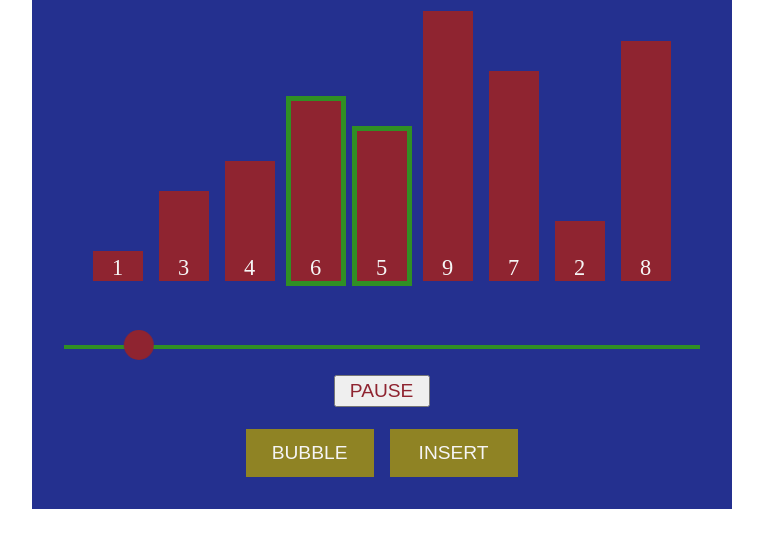
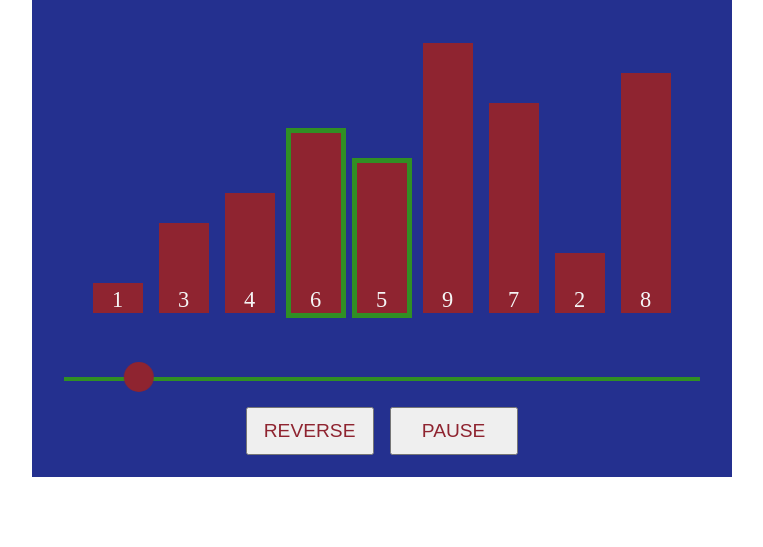
Before and after one commit to dexinho/sort_animations, a plain HTML site: page index.html in a window 1280 px wide. Both pictures are taken after a click on the button "BUBBLE". Shown: the part 203-750 px from the top of the page, without its empty margins (252-1015 px from the left). Drawn offline with Linux system fonts and the light colour scheme.

Commit message:
fixed pause, resume and reverse buttons

```diff
--- a/index.html
+++ b/index.html
@@ -19,7 +19,7 @@
         <div id="tracking-bar">
           <div id="tracking-current-pos"></div>
           <div id="play-settings">
-            <!-- <button id="reverse-btn">REVERSE</button> -->
+            <button id="reverse-btn">REVERSE</button>
             <button id="pause-btn">PAUSE</button>
           </div>
         </div>
--- a/src/utility/appendNumbers.js
+++ b/src/utility/appendNumbers.js
@@ -1,12 +1,12 @@
 import { numbersDiv } from "./querySelectors.js";
-import ALGO_DATA from "./globalVar.js";
+import { ALGO_DATA } from "./globalVar.js";
 
 const appendNumbers = () => {
   const initialArr = [...ALGO_DATA.initialArr];
   for (let i = 0; i < initialArr.length; i++) {
     const number = document.createElement("div");
     number.classList.add("number-blocks");
-    number.id = `number-${i}`
+    number.id = `number-${i}`;
     number.innerText = initialArr[i];
     number.style.height = initialArr[i] * 30 + "px";
     numbersDiv.append(number);
--- a/src/utility/attachAlgoBtnListeners.js
+++ b/src/utility/attachAlgoBtnListeners.js
@@ -1,25 +1,20 @@
 import { algoBtns } from "./querySelectors.js";
 import bubbleSort from "./bubbleSort.js";
 import startAnimation from "./startAnimation.js";
-import ALGO_DATA from "./globalVar.js";
 import insertSort from "./insertSort.js";
 
 const attachAlgoBtnListeners = () => {
   algoBtns.forEach((btn) => {
     btn.addEventListener("click", () => {
       let pairMoves;
-      let currentMove;
       if (btn.id === "bubble-sort-btn") {
         pairMoves = bubbleSort();
-        currentMove = ALGO_DATA.bubble.currentMove;
-        ALGO_DATA.algoRunning = 'bubble'
       } else if (btn.id === "insert-sort-btn") {
         pairMoves = insertSort();
-        currentMove = ALGO_DATA.insert.currentMove;
-        ALGO_DATA.algoRunning = 'insert'
       }
 
-      startAnimation({ pairMoves, currentMove, direction: true });
+      algoBtns.forEach(button => button.style.display = 'none')
+      startAnimation({ pairMoves, direction: true });
     });
   });
 };
--- a/src/utility/bubbleSort.js
+++ b/src/utility/bubbleSort.js
@@ -1,19 +1,19 @@
-import ALGO_DATA from "./globalVar.js";
+import { ALGO_DATA } from "./globalVar.js";
 
 const bubbleSort = () => {
-  const { initialArr, bubble } = ALGO_DATA;
-  bubble.pairMoves.length = 0
+  const { initialArr, pairMoves } = ALGO_DATA;
+  pairMoves.length = 0;
 
   for (let i = 0; i < initialArr.length; i++) {
     for (let j = 0; j < initialArr.length - i - 1; j++) {
       if (initialArr[j] > initialArr[j + 1]) {
-        bubble.pairMoves.push(j + 1, j);
+        pairMoves.push(j + 1, j);
         [initialArr[j], initialArr[j + 1]] = [initialArr[j + 1], initialArr[j]];
       }
     }
   }
 
-  return bubble.pairMoves;
+  return pairMoves;
 };
 
 export default bubbleSort;
--- a/src/utility/globalVar.js
+++ b/src/utility/globalVar.js
@@ -1,17 +1,13 @@
 const ALGO_DATA = {
+  initialArr: [3, 1, 4, 6, 5, 9, 7, 2, 8],
+  currentMove: 0,
+  pairMoves: [],
+};
+
+const ANIMATION_DATA = {
   animationTimeouts: [],
   animationIntervals: [],
   animationSpeedMS: 2000,
-  initialArr: [3, 1, 4, 6, 5, 9, 7, 2, 8],
-  algoRunning: '',
-  bubble: {
-    currentMove: 0,
-    pairMoves: [],
-  },
-  insert: {
-    currentMove: 0,
-    pairMoves: [],
-  },
 };
 
-export default ALGO_DATA;
+export { ALGO_DATA, ANIMATION_DATA };
--- a/src/utility/insertSort.js
+++ b/src/utility/insertSort.js
@@ -1,26 +1,26 @@
-import ALGO_DATA from "./globalVar.js";
+import { ALGO_DATA } from "./globalVar.js";
 
 const insertSort = () => {
-  const { initialArr, insert } = ALGO_DATA;
+  const { initialArr, pairMoves } = ALGO_DATA;
 
   for (let i = 1; i < initialArr.length; i++) {
-    let moveCounter = 0
+    let moveCounter = 0;
     let currentElement = initialArr[i];
     let j = i - 1;
 
     while (j >= 0 && initialArr[j] > currentElement) {
       initialArr[j + 1] = initialArr[j];
-      insert.pairMoves.push(i - moveCounter, j)
+      pairMoves.push(i - moveCounter, j);
       j--;
-      moveCounter++
+      moveCounter++;
     }
 
     initialArr[j + 1] = currentElement;
   }
 
-  console.log(initialArr)
+  console.log(initialArr);
 
-  return insert.pairMoves;
+  return pairMoves;
 };
 
 export default insertSort;
--- a/src/utility/playbackBtns.js
+++ b/src/utility/playbackBtns.js
@@ -1,5 +1,5 @@
 import { pauseBtn, reverseBtn } from "./querySelectors.js";
-import ALGO_DATA from "./globalVar.js";
+import { ALGO_DATA, ANIMATION_DATA } from "./globalVar.js";
 import startAnimation from "./startAnimation.js";
 import { clearIntervals, clearTimeouts } from "./clearAsync.js";
 import { numberBlocks } from "./getElements.js";
@@ -7,37 +7,34 @@ import { numberBlocks } from "./getElements.js";
 const playbackBtns = () => {
   pauseBtn.addEventListener("click", () => {
     if (pauseBtn.innerText === "PAUSE") {
-      clearIntervals(ALGO_DATA.animationIntervals);
-      clearTimeouts(ALGO_DATA.animationTimeouts);
+      clearIntervals(ANIMATION_DATA.animationIntervals);
+      clearTimeouts(ANIMATION_DATA.animationTimeouts);
       pauseBtn.innerText = "RESUME";
     } else if (pauseBtn.innerText === "RESUME") {
       pauseBtn.innerText = "PAUSE";
-      const currentAlgo =
-        ALGO_DATA.algoRunning === "bubble"
-          ? ALGO_DATA.bubble
-          : ALGO_DATA.insert;
 
       startAnimation({
-        pairMoves: currentAlgo.pairMoves,
-        currentMove: currentAlgo.currentMove,
+        pairMoves: ALGO_DATA.pairMoves,
+        currentMove: ALGO_DATA.currentMove,
         direction: true,
       });
     }
   });
 
-  // reverseBtn.addEventListener("click", () => {
-  //   const currentAlgo =
-  //     ALGO_DATA.algoRunning === "bubble" ? ALGO_DATA.bubble : ALGO_DATA.insert;
-
-  //   [...numberBlocks].forEach((block) =>
-  //     block.classList.remove("highlight-blocks")
-  //   );
-  //   startAnimation({
-  //     pairMoves: currentAlgo.pairMoves,
-  //     currentMove: currentAlgo.currentMove,
-  //     direction: false,
-  //   });
-  // });
+  reverseBtn.addEventListener("click", () => {
+    [...numberBlocks].forEach((block) =>
+      block.classList.remove("highlight-blocks")
+    );
+    clearIntervals(ANIMATION_DATA.animationIntervals);
+    clearTimeouts(ANIMATION_DATA.animationTimeouts);
+    setTimeout(() => {
+      startAnimation({
+        pairMoves: ALGO_DATA.pairMoves,
+        currentMove: ALGO_DATA.currentMove,
+        direction: false,
+      });
+    }, 1500);
+  });
 };
 
 export default playbackBtns;
--- a/src/utility/startAnimation.js
+++ b/src/utility/startAnimation.js
@@ -1,4 +1,4 @@
-import ALGO_DATA from "./globalVar.js";
+import { ALGO_DATA, ANIMATION_DATA } from "./globalVar.js";
 import { numberBlocks } from "./getElements.js";
 import {
   numbersDiv,
@@ -8,49 +8,47 @@ import {
 import { clearIntervals, clearTimeouts } from "./clearAsync.js";
 import { pauseBtn, reverseBtn } from "./querySelectors.js";
 
-const startAnimation = async ({ pairMoves, currentMove, direction }) => {
-  const { animationSpeedMS, animationIntervals, animationTimeouts } = ALGO_DATA;
+const startAnimation = async ({ pairMoves, direction }) => {
+  const { animationSpeedMS, animationIntervals, animationTimeouts } =
+    ANIMATION_DATA;
+  const { currentMove } = ALGO_DATA;
 
   let index = currentMove;
+  let trackingVelocity = direction ? 1 : 0
   let blockOne = numberBlocks[pairMoves[index]];
   let blockTwo = numberBlocks[pairMoves[index + 1]];
   pauseBtn.style.display = "block";
-  // reverseBtn.style.display = "block";
+  reverseBtn.style.display = "block";
 
   console.log("current move", index);
 
   clearIntervals(animationIntervals);
   clearTimeouts(animationTimeouts);
   animateMove(blockOne, blockTwo);
-  startTrackingBar(pairMoves.length / 2, index / 2 + 1);
-
-  const currentAlgo =
-    ALGO_DATA.algoRunning === "bubble" ? ALGO_DATA.bubble : ALGO_DATA.insert;
+  startTrackingBar(pairMoves.length / 2, index / 2 + trackingVelocity);
 
   const animateInterval = setInterval(() => {
     index = direction ? index + 2 : index - 2;
-    currentAlgo.currentMove = index;
+    ALGO_DATA.currentMove = index;
 
-    if (index < pairMoves.length && index > 0) {
+    if (index < pairMoves.length && index >= 0) {
       let blockOne = numberBlocks[pairMoves[index]];
-      let blockTwo = direction
-        ? numberBlocks[pairMoves[index + 1]]
-        : numberBlocks[pairMoves[index - 1]];
+      let blockTwo = numberBlocks[pairMoves[index + 1]]
 
       animateMove(blockOne, blockTwo);
-      startTrackingBar(pairMoves.length / 2, index / 2 + 1);
+      startTrackingBar(pairMoves.length / 2, index / 2 + trackingVelocity);
     } else {
       pauseBtn.style.display = "none";
-      // reverseBtn.style.display = "none";
+      reverseBtn.style.display = "none";
       clearInterval(animateInterval);
     }
   }, animationSpeedMS);
 
-  ALGO_DATA.animationIntervals.push(animateInterval);
+  ANIMATION_DATA.animationIntervals.push(animateInterval);
 };
 
 const animateMove = async (blockOne, blockTwo) => {
-  const { animationSpeedMS } = ALGO_DATA;
+  const { animationSpeedMS } = ANIMATION_DATA;
   highlightMovingBlocks(blockOne, blockTwo);
   await delayMS(animationSpeedMS / 6);
   await moveBlocks(blockOne, blockTwo);
@@ -59,7 +57,7 @@ const animateMove = async (blockOne, blockTwo) => {
 };
 
 const startTrackingBar = (length, i) => {
-  const { animationSpeedMS } = ALGO_DATA;
+  const { animationSpeedMS } = ANIMATION_DATA;
   const trackingBarWidth = parseInt(getComputedStyle(trackingBar).width, 10);
   const trackerWidth = parseInt(
     getComputedStyle(trackingCurrentPosition).width,
@@ -79,7 +77,7 @@ const highlightMovingBlocks = (_blockOne, _blockTwo) => {
 };
 
 const delayMS = (ms) => {
-  const { animationTimeouts } = ALGO_DATA;
+  const { animationTimeouts } = ANIMATION_DATA;
   return new Promise((res) => {
     animationTimeouts.push(
       setTimeout(() => {
@@ -90,7 +88,7 @@ const delayMS = (ms) => {
 };
 
 const moveBlocks = (_blockOne, _blockTwo) => {
-  const { animationTimeouts, animationSpeedMS } = ALGO_DATA;
+  const { animationTimeouts, animationSpeedMS } = ANIMATION_DATA;
   const computeStyleBlock = getComputedStyle(_blockOne);
   const computedStyleDiv = getComputedStyle(numbersDiv);
   const blockWidth = parseInt(computeStyleBlock.width, 10);
@@ -110,7 +108,7 @@ const moveBlocks = (_blockOne, _blockTwo) => {
 };
 
 const switchBlocks = (_blockOne, _blockTwo) => {
-  const { animationTimeouts, animationSpeedMS } = ALGO_DATA;
+  const { animationTimeouts, animationSpeedMS } = ANIMATION_DATA;
 
   return new Promise((res) => {
     animationTimeouts.push(
--- a/style.css
+++ b/style.css
@@ -119,8 +119,8 @@ button:hover {
 }
 
 #pause-btn, #reverse-btn {
-  width: 6rem;
-  height: 2rem;
+  width: 8rem;
+  height: 3rem;
   font-size: 1.2rem;
   color: var(--number-block-color);
   display: none;
```
